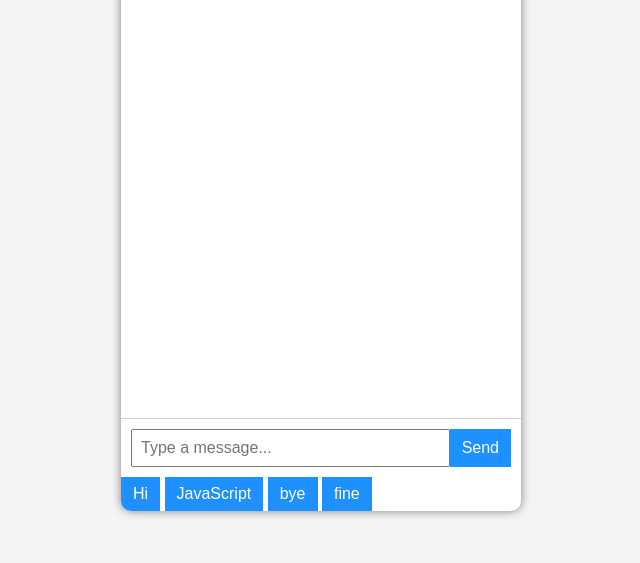
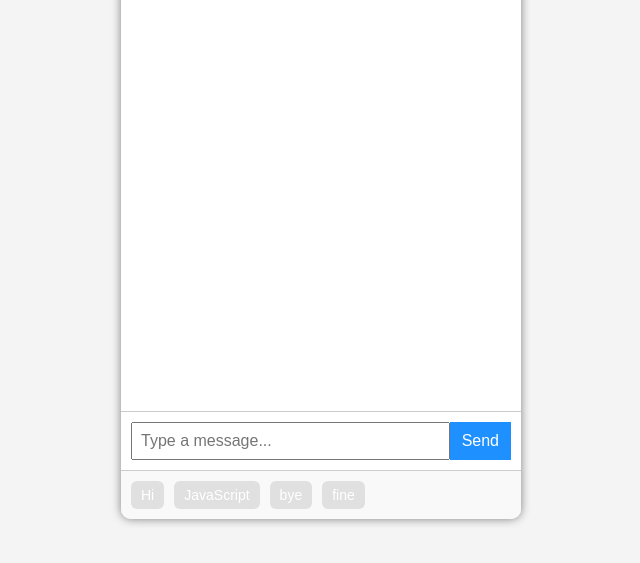
Before and after one commit to prashant43-creator/Chatbot, a plain HTML site: page index.html in a window 1280 px wide. Shown: the part 193-756 px from the top of the page, without its empty margins (319-959 px from the left). Drawn offline with Linux system fonts and the light colour scheme.

Commit message:
Update style.css

```diff
--- a/style.css
+++ b/style.css
@@ -74,3 +74,25 @@ h2{
   text-align: center;
   font-family: monospace;
 }
+.suggestions {
+  padding: 10px;
+  border-top: 1px solid #ccc;
+  display: flex;
+  flex-wrap: wrap;
+  gap: 10px;
+  background: #f9f9f9;
+}
+
+.option {
+  background: #e0e0e0;
+  border: none;
+  padding: 6px 10px;
+  border-radius: 6px;
+  cursor: pointer;
+  font-size: 14px;
+  transition: 0.2s;
+}
+
+.option:hover {
+  background: #d0d0d0;
+}
```
